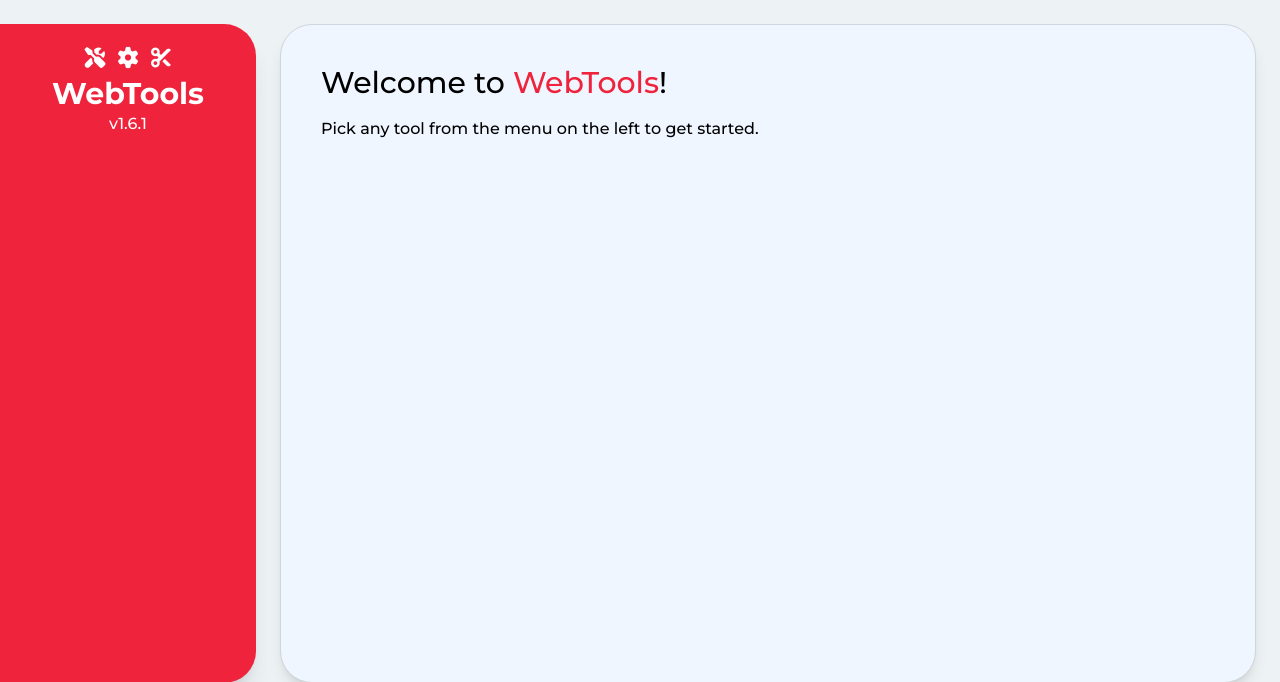
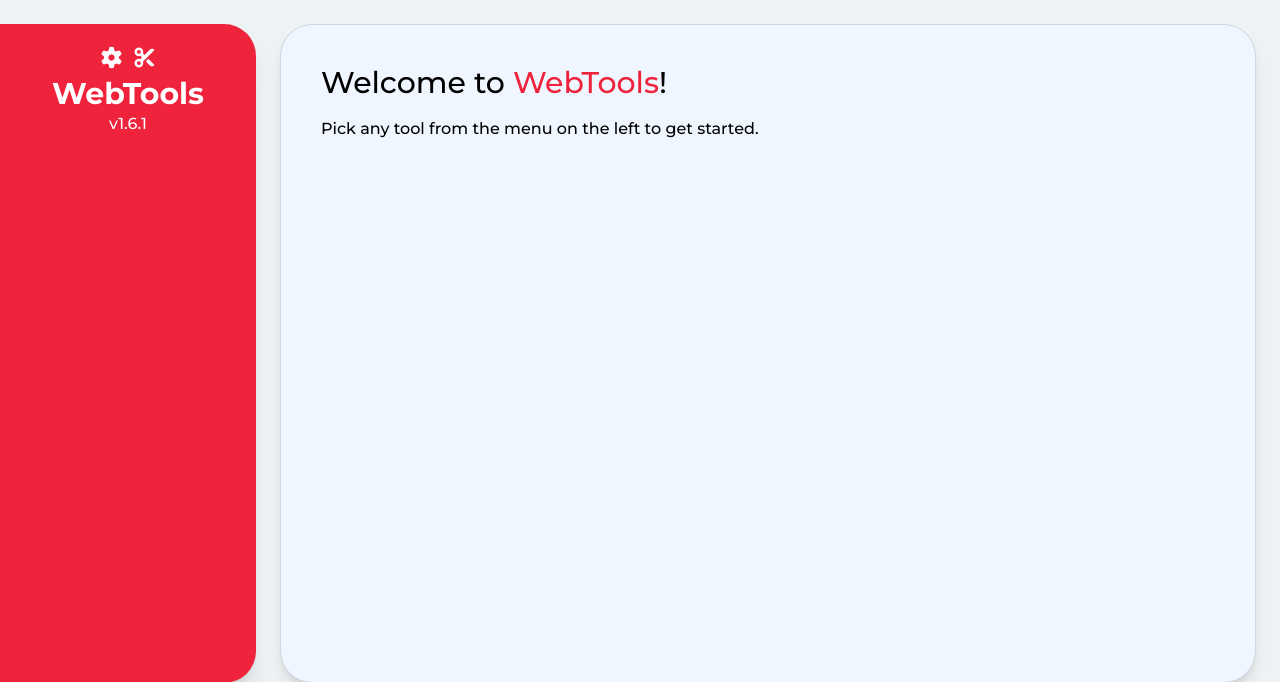
Before and after one commit to nihilne/WebTools, a Flask app: page / in a window 1280 px wide. Shown: the top 682 px of the page. Run offline with Flask 3, Linux system fonts and the light colour scheme; data that the repository does not hold is empty; style sheets or scripts are compiled from the project's sources; some libraries are stand-ins or nearby versions.

Commit message:
refactor: remove decorative icon

```diff
--- a/app/templates/base.html
+++ b/app/templates/base.html
@@ -26,7 +26,6 @@
     <div class="flex flex-1">
         <div class="sidebar w-64 my-6 py-4 bg-main-red rounded-r-4xl shadow-xl text-white">
             <div class="flex justify-center gap-2">
-                <i class="fa-solid fa-screwdriver-wrench text-xl my-2 tool-icon"></i>
                 <a href="{{ url_for('settings_main.index') }}">
                     <i class="fa-solid fa-gear text-xl my-2 tool-icon"></i>
                 </a>
```
